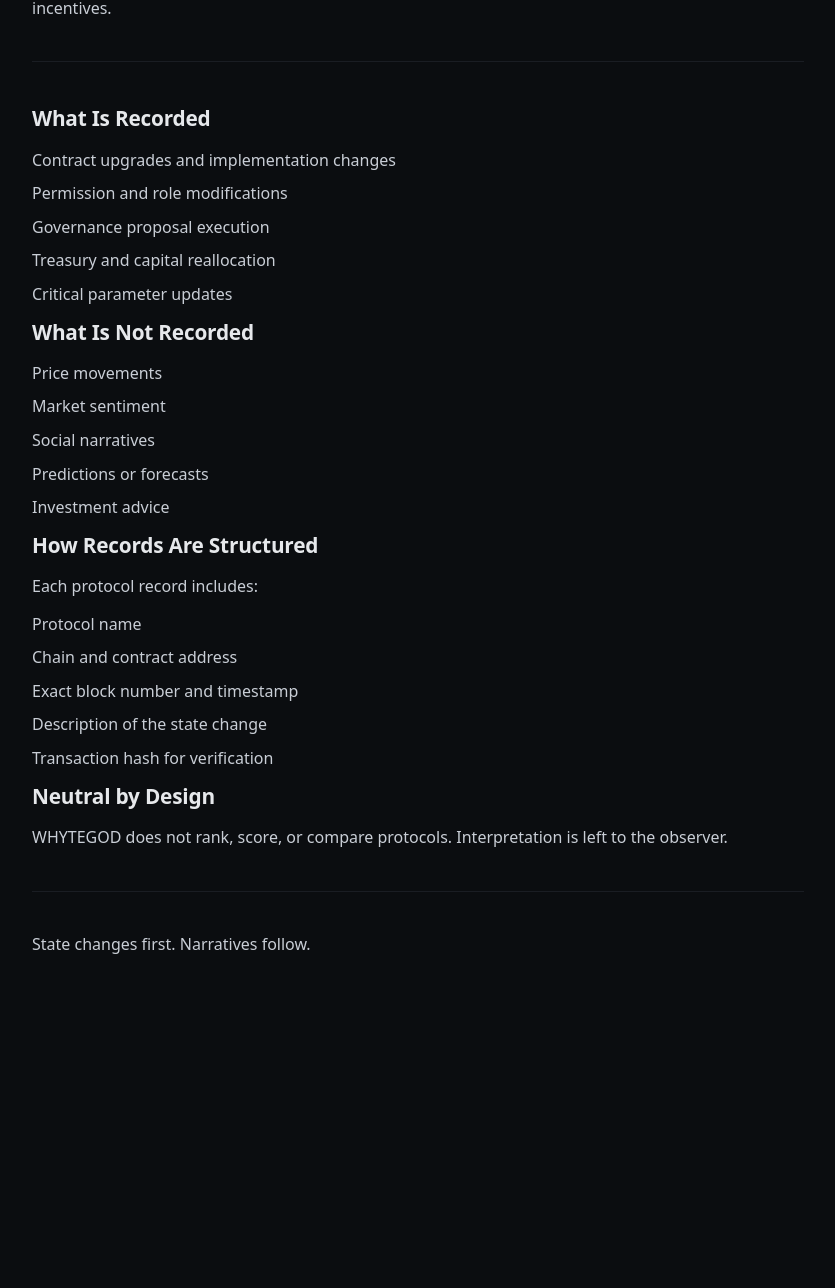
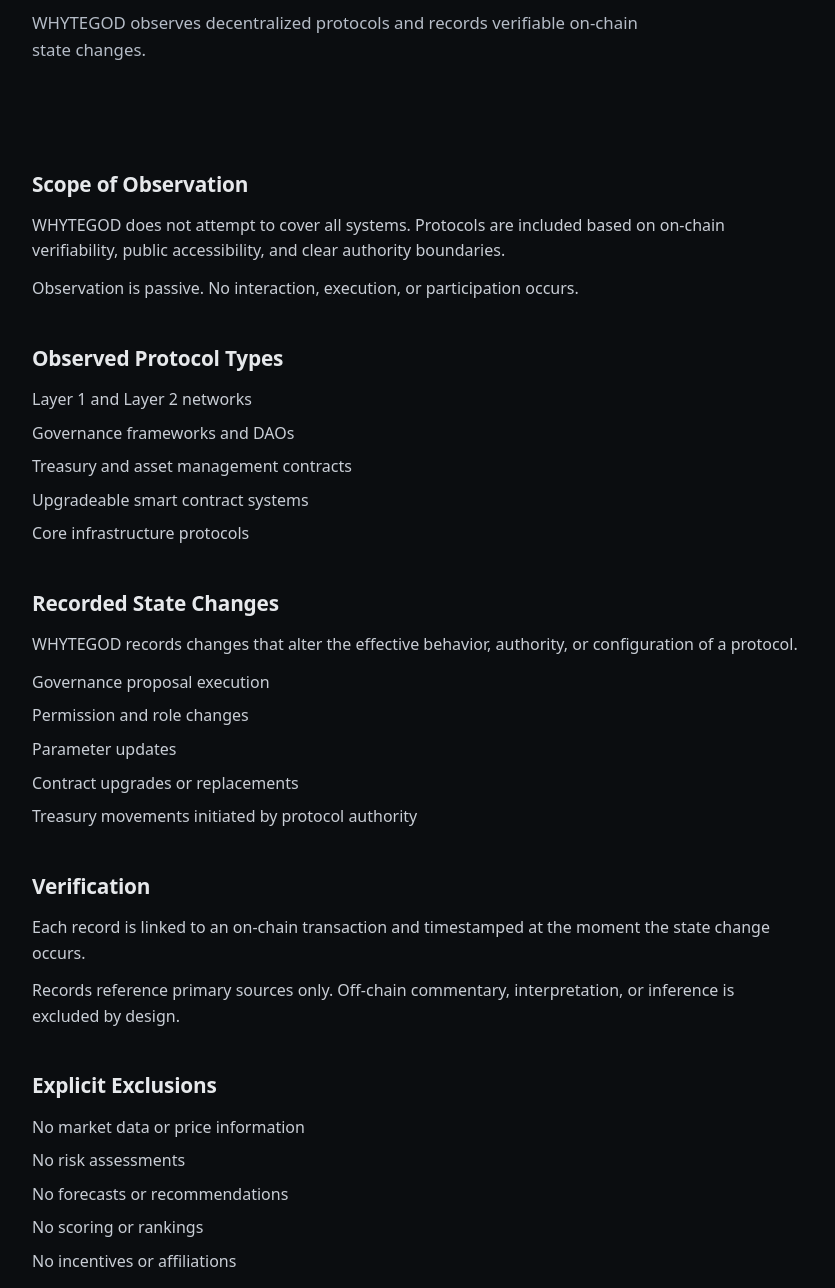
Before and after one commit to whytegod/whytegod.github.io, a plain HTML site: page protocols.html in a window 1280 px wide. Shown: the part 174-1462 px from the top of the page, without its empty margins (222-1057 px from the left). Before the commit the page ends 1207 px from the top, so only its background shows below. Drawn offline with Linux system fonts and the light colour scheme.

Commit message:
Update protocols.html

```diff
--- a/protocols.html
+++ b/protocols.html
@@ -2,9 +2,16 @@
 <html lang="en">
 <head>
   <meta charset="UTF-8">
+
   <title>Protocols — WHYTEGOD</title>
+
   <meta name="viewport" content="width=device-width, initial-scale=1.0">
-  <meta name="description" content="Protocols observed by WHYTEGOD — verifiable on-chain state changes without interpretation.">
+  <meta name="description" content="Protocols observed by WHYTEGOD and the types of on-chain state changes recorded. Neutral, verifiable, and timestamped.">
+
+  <!-- Favicon -->
+  <link rel="icon" type="image/png" href="favicon.png">
+
+  <!-- Styles -->
   <link rel="stylesheet" href="style.css">
 </head>
 
@@ -18,70 +25,106 @@
 
     <div class="nav-links">
       <a href="manifesto.html">Manifesto</a>
-      <a href="protocols.html" class="active">Protocols</a>
+      <a href="protocols.html">Protocols</a>
       <a href="use-cases.html">Use Cases</a>
       <a href="whitepaper.html">Whitepaper</a>
     </div>
   </nav>
 
+  <!-- HERO -->
+  <header class="hero">
+    <h1>Protocols</h1>
+    <p class="hero-sub">
+      WHYTEGOD observes decentralized protocols and records
+      verifiable on-chain state changes.
+    </p>
+  </header>
+
   <!-- MAIN CONTENT -->
   <main class="container">
 
-    <h1>Protocols</h1>
+    <!-- SECTION: SCOPE -->
+    <section>
+      <h2>Scope of Observation</h2>
 
-    <p class="lead">
-      WHYTEGOD records protocol-level state changes as factual events.
-      No opinions. No predictions. No incentives.
+      <p>
+        WHYTEGOD does not attempt to cover all systems.
+        Protocols are included based on on-chain verifiability,
+        public accessibility, and clear authority boundaries.
       </p>
 
-    <hr>
+      <p>
+        Observation is passive.
+        No interaction, execution, or participation occurs.
+      </p>
+    </section>
 
-    <h2>What Is Recorded</h2>
+    <!-- SECTION: PROTOCOL TYPES -->
+    <section>
+      <h2>Observed Protocol Types</h2>
 
       <ul>
-      <li>Contract upgrades and implementation changes</li>
-      <li>Permission and role modifications</li>
-      <li>Governance proposal execution</li>
-      <li>Treasury and capital reallocation</li>
-      <li>Critical parameter updates</li>
+        <li>Layer 1 and Layer 2 networks</li>
+        <li>Governance frameworks and DAOs</li>
+        <li>Treasury and asset management contracts</li>
+        <li>Upgradeable smart contract systems</li>
+        <li>Core infrastructure protocols</li>
       </ul>
+    </section>
 
-    <h2>What Is Not Recorded</h2>
-
-    <ul>
-      <li>Price movements</li>
-      <li>Market sentiment</li>
-      <li>Social narratives</li>
-      <li>Predictions or forecasts</li>
-      <li>Investment advice</li>
-    </ul>
-
-    <h2>How Records Are Structured</h2>
+    <!-- SECTION: STATE CHANGES -->
+    <section>
+      <h2>Recorded State Changes</h2>
 
       <p>
-      Each protocol record includes:
+        WHYTEGOD records changes that alter the effective
+        behavior, authority, or configuration of a protocol.
       </p>
 
       <ul>
-      <li>Protocol name</li>
-      <li>Chain and contract address</li>
-      <li>Exact block number and timestamp</li>
-      <li>Description of the state change</li>
-      <li>Transaction hash for verification</li>
+        <li>Governance proposal execution</li>
+        <li>Permission and role changes</li>
+        <li>Parameter updates</li>
+        <li>Contract upgrades or replacements</li>
+        <li>Treasury movements initiated by protocol authority</li>
       </ul>
+    </section>
 
-    <h2>Neutral by Design</h2>
+    <!-- SECTION: VERIFICATION -->
+    <section>
+      <h2>Verification</h2>
 
       <p>
-      WHYTEGOD does not rank, score, or compare protocols.
-      Interpretation is left to the observer.
+        Each record is linked to an on-chain transaction
+        and timestamped at the moment the state change occurs.
       </p>
 
-    <hr>
+      <p>
+        Records reference primary sources only.
+        Off-chain commentary, interpretation, or inference
+        is excluded by design.
+      </p>
+    </section>
 
+    <!-- SECTION: EXCLUSIONS -->
+    <section>
+      <h2>Explicit Exclusions</h2>
+
+      <ul>
+        <li>No market data or price information</li>
+        <li>No risk assessments</li>
+        <li>No forecasts or recommendations</li>
+        <li>No scoring or rankings</li>
+        <li>No incentives or affiliations</li>
+      </ul>
+    </section>
+
+    <!-- SECTION: FINAL NOTE -->
+    <section>
       <p class="footer-line">
-      State changes first. Narratives follow.
+        Protocols change through execution, not opinion.
       </p>
+    </section>
 
   </main>
 
```
Lines whose indentation alone changed are shown as unchanged.
